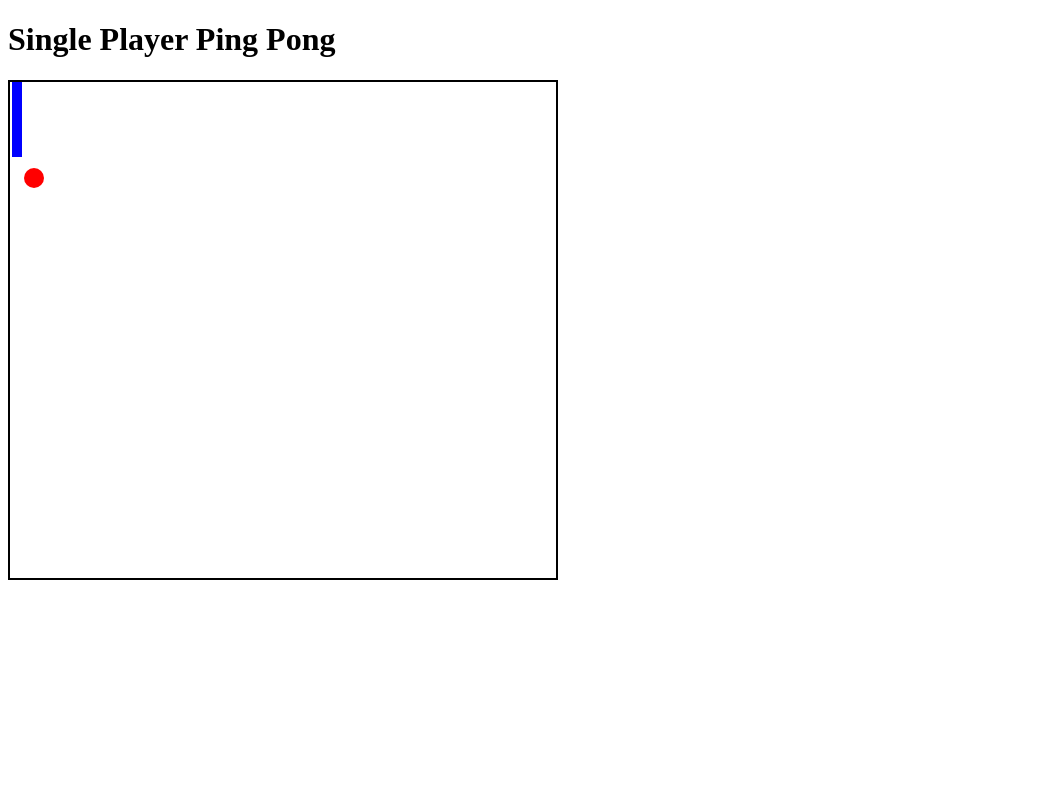
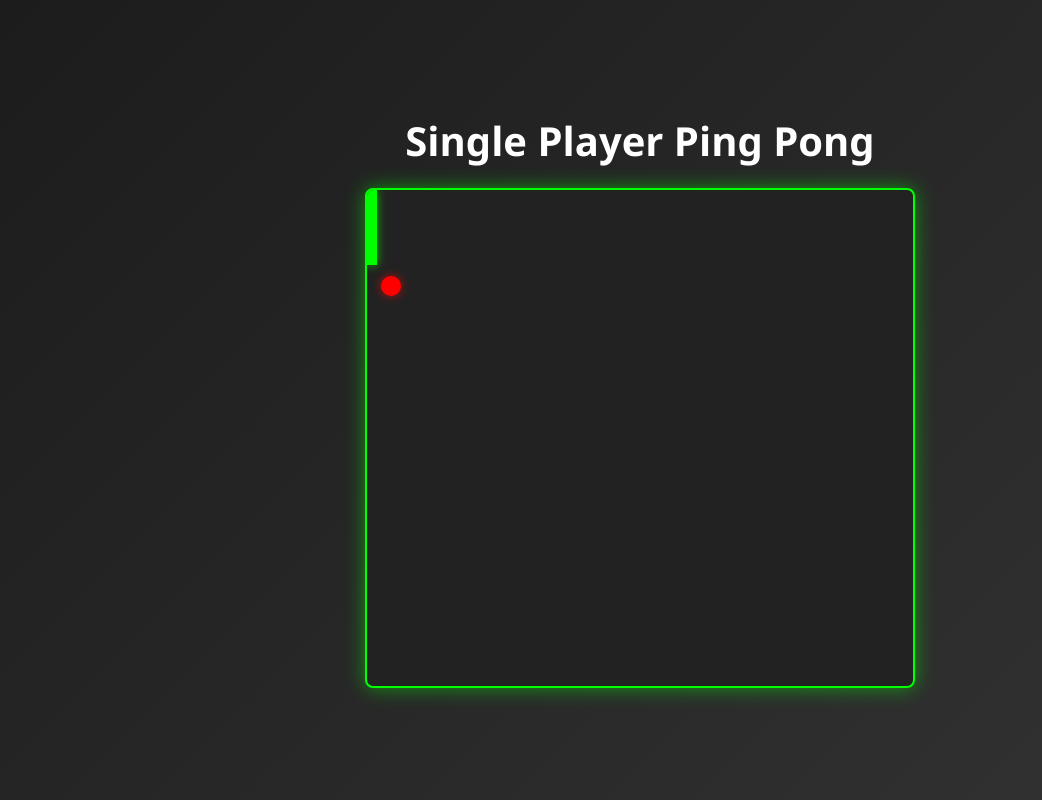
Before and after one commit to ishAg20/ping_pong-game, a plain HTML site: page index.html in a window 1280 px wide. Shown: the whole page, without its empty margins (0-1042 px from the left). Drawn offline with Linux system fonts and the light colour scheme.

Commit message:
Add styles to gaming arena

```diff
--- a/style.css
+++ b/style.css
@@ -1,30 +1,58 @@
 html {
   box-sizing: border-box;
 }
+
 *,
 *::before,
 *::after {
   box-sizing: inherit;
+  margin: 0;
+  padding: 0;
 }
+
+body {
+  display: flex;
+  flex-direction: column;
+  align-items: center;
+  justify-content: center;
+  min-height: 100vh;
+  background: linear-gradient(135deg, #1c1c1c, #333);
+  font-family: "Segoe UI", Tahoma, Geneva, Verdana, sans-serif;
+  color: #fff;
+  text-align: center;
+}
+
+h1 {
+  font-size: 2.5rem;
+  margin-bottom: 20px;
+}
+
 #table {
-  border: 2px solid black;
+  border: 2px solid #0f0;
   width: 550px;
   height: 500px;
+  background-color: #222;
   position: relative;
   overflow: hidden;
+  box-shadow: 0 0 20px rgba(0, 255, 0, 0.5);
+  border-radius: 8px;
 }
+
 #paddle {
-  background-color: blue;
+  background-color: #0f0;
   width: 10px;
   height: 75px;
-  left: 2px;
   position: absolute;
   top: 0;
+  left: 0;
+  box-shadow: 0 0 10px rgba(0, 255, 0, 0.7);
 }
+
 #ball {
-  background-color: red;
+  background-color: #f00;
   width: 20px;
   height: 20px;
   border-radius: 50%;
   position: absolute;
+  box-shadow: 0 0 10px rgba(255, 0, 0, 0.7);
 }
```
